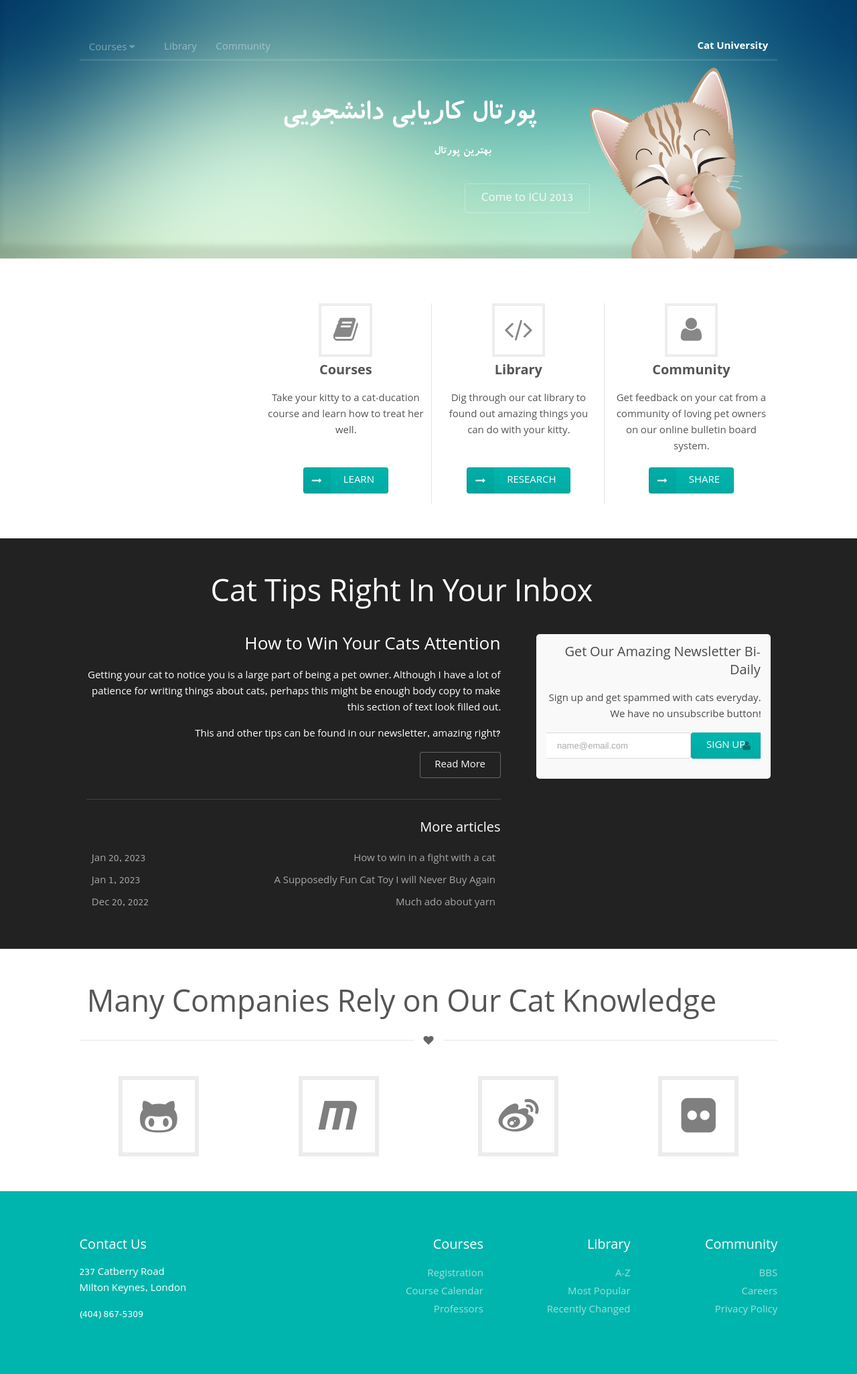
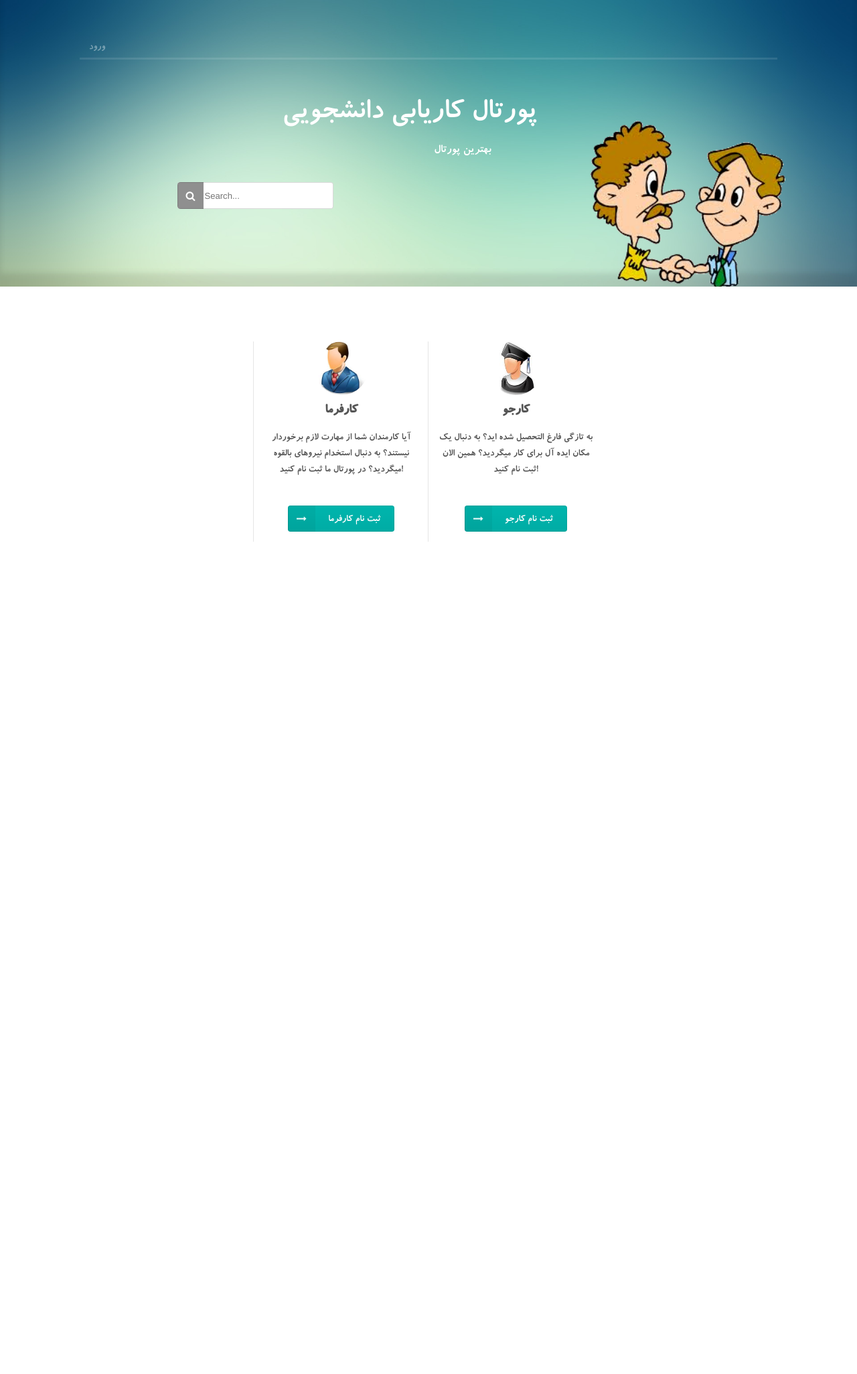
Before and after one commit to ha-D/SharifJobPortal, a Django app: template templates/home.html in a window 1280 px wide. Shown: the whole page at 67% size. After the commit the page ends 809 px from the top, so only its background shows below. Run offline with Django 3.2, Linux system fonts and the light colour scheme; the template is opened without the code that fills it, so the values that code supplies are empty.

Commit message:
home page finished

```diff
--- a/SharifJobPortal/settings.py
+++ b/SharifJobPortal/settings.py
@@ -117,6 +117,8 @@ TEMPLATE_DIRS = (
     TEMPLATES_DIR
 )
 
+print(TEMPLATE_DIRS)
+
 INSTALLED_APPS = (
     'django.contrib.auth',
     'django.contrib.contenttypes',
--- a/static/css/homepage.css
+++ b/static/css/homepage.css
@@ -108,7 +108,7 @@ p a {
 .masthead.segment .image {
   position: absolute;
   right: 0%;
-  bottom: -110px;
+  bottom: -75px;
 }
 
 .overview .divided.grid .header + p {
--- a/templates/home.html
+++ b/templates/home.html
@@ -22,7 +22,7 @@
   <div class="ui inverted page grid masthead segment">
     <div class="column">
       <div class="inverted secondary pointing ui menu">
-        <div class="header item">Cat University</div>
+        <div class="header item"></div>
         <div class="right menu">
           <div class="ui top right pointing mobile dropdown link item">
             Menu
@@ -33,37 +33,44 @@
               <a class="item">Community</a>
             </div>
           </div>
-          <div class="ui dropdown link item">
-            Courses
-            <i class="dropdown icon"></i>
-            <div class="menu">
-              <a class="item">Petting</a>
-              <a class="item">Feeding</a>
-              <a class="item">Mind Reading</a>
-            </div>
-          </div>
-          <a class="item">Library</a>
-          <a class="item">Community</a>
+
+          <a class="item">ورود</a>
+
         </div>
       </div>
-      <img src="{% static 'images/cat.png' %}" class="ui medium image">
+      <img src="/static/images/handshake5.png" class="ui medium image">
       <div class="ui hidden transition information">
         <h1 class="ui inverted header">
           پورتال کاریابی دانشجویی
         </h1>
         <p>بهترین پورتال</p>
-        <div class="large basic inverted animated fade ui button">
+        <div class="ui icon input">
+              <input type="text" placeholder="Search...">
+              <i class="inverted search icon"></i>
+        </div>
+        <div class="large basic inverted animated fade ui button" style="visibility: hidden">
           <div class="visible content">Come to ICU 2013</div>
           <div class="hidden content">Register Now</div>
         </div>
+          <div class="large basic inverted animated fade ui button" style="visibility: hidden">
+              <div class="visible content">Come to ICU 2013</div>
+              <div class="hidden content">Register Now</div>
+          </div>
+          <div class="large basic inverted animated fade ui button" style="visibility: hidden">
+              <div class="visible content">Come to ICU 2013</div>
+              <div class="hidden content">Register Now</div>
+          </div>
+
+
+
       </div>
     </div>
   </div>
   <div class="ui page grid overview segment">
     <div class="ui two wide column"></div>
-    <div class="twelve wide column">
-      <div class="ui three column center aligned stackable divided grid">
-        <div class="column">
+    <div class="sixteen wide center aligned column">
+      <div class="ui four column center aligned stackable divided grid">
+        <div class="column" style="visibility: hidden">
           <div class="ui icon header">
             <i class="circular book link icon"></i>
             Courses
@@ -73,221 +80,36 @@
         </div>
         <div class="column">
           <div class="ui icon header">
-            <i class="circular code link icon"></i>
-            Library
+            <img class= "icon circular ui small image" src="/static/images/karfarma.jpg">
+                        کارفرما
           </div>
-          <p>Dig through our cat library to found out amazing things you can do with your kitty.</p>
-          <p><a class="ui teal right labeled icon button" href="#">Research <i class="right long arrow icon"></i></a></p>
+          <p>
+              آیا کارمندان شما از مهارت لازم برخوردار نیستند؟ به دنبال استخدام نیروهای بالقوه میگردید؟ در پورتال ما ثبت نام کنید!
+          </p>
+          <p><a class="ui teal right labeled icon button" href="#">ثبت نام کارفرما <i class="right long arrow icon"></i></a></p>
         </div>
-        <div class="column">
-          <div class="ui icon header">
-            <i class="circular user link icon"></i>
-            Community
+          <div class="column">
+              <div class="ui icon header">
+                  <img class= "icon circular ui small image" src="/static/images/graduate.jpg">
+                  کارجو
+              </div>
+              <p>
+                  به تازگی فارغ التحصیل شده اید؟ به دنبال یک مکان ایده آل برای کار میگردید؟ همین الان ثبت نام کنید!
+              </p>
+              <p><a class="ui teal right labeled icon button" href="#"> ثبت نام کارجو <i class="right long arrow icon"></i></a></p>
           </div>
-          <p>Get feedback on your cat from a community of loving pet owners on our online bulletin board system.</p>
-          <p><a class="ui teal right labeled icon button" href="#">Share <i class="right long arrow icon"></i></a></p>
-        </div>
+          <div class="column" style="visibility: hidden">
+              <div class="ui icon header">
+                  <i class="circular book link icon"></i>
+                  Courses
+              </div>
+              <p>Take your kitty to a cat-ducation course and learn how to treat her well.</p>
+              <p><a class="ui teal right labeled icon button" href="#">Learn <i class="right long arrow icon"></i></a></p>
+          </div>
       </div>
     </div>
   </div>
 
-  <div class="ui inverted page grid stackable relaxed feature segment">
-    <div class="row">
-      <div class="column">
-        <h1 class="center aligned ui header">
-          Cat Tips Right In Your Inbox
-        </h1>
-      </div>
-    </div>
-    <div class="row">
-      <div class="ten wide column">
-        <h2 class="ui header">How to Win Your Cats Attention</h2>
-        <p>Getting your cat to notice you is a large part of being a pet owner. Although I have a lot of patience for writing things about cats, perhaps this might be enough body copy to make this section of text look filled out.</p>
-        <p>This and other tips can be found in our newsletter, amazing right?</p>
-        <div class="ui basic inverted animated button button">
-          <div class="visible content">Read More</div>
-          <div class="hidden content"><i class="right arrow icon"></i></div>
-        </div>
-        <div class="ui inverted section divider"></div>
-        <h3 class="ui header">More articles</h3>
-        <div class="ui inverted animated selection list">
-          <div class="item">
-            How to win in a fight with a cat
-            <div class="right floated">Jan 20, 2023</div>
-          </div>
-          <div class="item">
-            A Supposedly Fun Cat Toy I will Never Buy Again
-            <div class="right floated">Jan 1, 2023</div>
-          </div>
-          <div class="item">
-            Much ado about yarn
-            <div class="right floated">Dec 20, 2022</div>
-          </div>
-        </div>
-      </div>
-      <div class="six wide column">
-        <div class="ui secondary form segment">
-          <h3 class="ui header">Get Our Amazing Newsletter Bi-Daily</h3>
-          <p>Sign up and get spammed with cats everyday. We have no unsubscribe button!</p>
-          <div class="field">
-            <div class="ui left icon action input">
-              <i class="user icon"></i>
-              <input name="email" type="text" placeholder="name@email.com">
-              <div class="ui teal submit button">Sign up</div>
-            </div>
-          </div>
-          <div class="ui error message"></div>
-        </div>
-      </div>
-    </div>
-  </div>
-
-  <div class="ui page grid stackable segment">
-    <div class="row">
-      <div class="column">
-        <h1 class="center aligned ui header">
-          Many Companies Rely on Our Cat Knowledge
-        </h1>
-        <div class="ui horizontal divider"><i class="heart icon"></i></div>
-      </div>
-    </div>
-    <div class="center four column aligned row">
-      <div class="column">
-        <div class="ui text shape">
-          <div class="sides">
-            <div class="active side">
-              <i class="huge circular github icon"></i>
-            </div>
-            <div class="side">
-              <i class="huge circular facebook icon"></i>
-            </div>
-            <div class="side">
-              <i class="huge circular maxcdn icon"></i>
-            </div>
-            <div class="side">
-              <i class="huge circular pinterest icon"></i>
-            </div>
-            <div class="side">
-              <i class="huge circular weibo icon"></i>
-            </div>
-            <div class="side">
-              <i class="huge circular flickr icon"></i>
-            </div>
-          </div>
-        </div>
-      </div>
-      <div class="column">
-        <div class="ui text shape">
-          <div class="sides">
-            <div class="side">
-              <i class="huge circular github icon"></i>
-            </div>
-            <div class="side">
-              <i class="huge circular facebook icon"></i>
-            </div>
-            <div class="active side">
-              <i class="huge circular maxcdn icon"></i>
-            </div>
-            <div class="side">
-              <i class="huge circular pinterest icon"></i>
-            </div>
-            <div class="side">
-              <i class="huge circular weibo icon"></i>
-            </div>
-            <div class="side">
-              <i class="huge circular flickr icon"></i>
-            </div>
-          </div>
-        </div>
-      </div>
-      <div class="column">
-        <div class="ui text shape">
-          <div class="sides">
-            <div class="side">
-              <i class="huge circular github icon"></i>
-            </div>
-            <div class="side">
-              <i class="huge circular facebook icon"></i>
-            </div>
-            <div class="side">
-              <i class="huge circular maxcdn icon"></i>
-            </div>
-            <div class="side">
-              <i class="huge circular pinterest icon"></i>
-            </div>
-            <div class="active side">
-              <i class="huge circular weibo icon"></i>
-            </div>
-            <div class="side">
-              <i class="huge circular flickr icon"></i>
-            </div>
-          </div>
-        </div>
-      </div>
-      <div class="column">
-        <div class="ui text shape">
-          <div class="sides">
-            <div class="side">
-              <i class="huge circular github icon"></i>
-            </div>
-            <div class="side">
-              <i class="huge circular facebook icon"></i>
-            </div>
-            <div class="side">
-              <i class="huge circular maxcdn icon"></i>
-            </div>
-            <div class="side">
-              <i class="huge circular pinterest icon"></i>
-            </div>
-            <div class="side">
-              <i class="huge circular weibo icon"></i>
-            </div>
-            <div class="active side">
-              <i class="huge circular flickr icon"></i>
-            </div>
-          </div>
-        </div>
-      </div>
-    </div>
-  </div>
-  <div class="ui inverted teal page grid segment">
-    <div class="ten wide column">
-      <div class="ui three column stackable grid">
-        <div class="column">
-          <div class="ui header">Courses</div>
-          <div class="ui inverted link list">
-            <a class="item">Registration</a>
-            <a class="item">Course Calendar</a>
-            <a class="item">Professors</a>
-          </div>
-        </div>
-        <div class="column">
-          <div class="ui header">Library</div>
-          <div class="ui inverted link list">
-            <a class="item">A-Z</a>
-            <a class="item">Most Popular</a>
-            <a class="item">Recently Changed</a>
-          </div>
-        </div>
-        <div class="column">
-          <div class="ui header">Community</div>
-          <div class="ui inverted link list">
-            <a class="item">BBS</a>
-            <a class="item">Careers</a>
-            <a class="item">Privacy Policy</a>
-          </div>
-        </div>
-      </div>
-    </div>
-    <div class="six wide right floated aligned column">
-      <h3 class="ui header">Contact Us</h3>
-      <addr>
-        237 Catberry Road <br>
-        Milton Keynes, London <br>
-      </addr>
-      <p>(404) 867-5309</p>
-    </div>
-  </div>
 </body>
 
 </html>
```
Also changed, not shown: static/images/graduate.jpg (added), static/images/handshake.jpg (added), static/images/handshake2.png (added), static/images/handshake3.jpg (added), static/images/handshake4.png (added), static/images/handshake5.png (added), static/images/karfarma.jpg (added).
